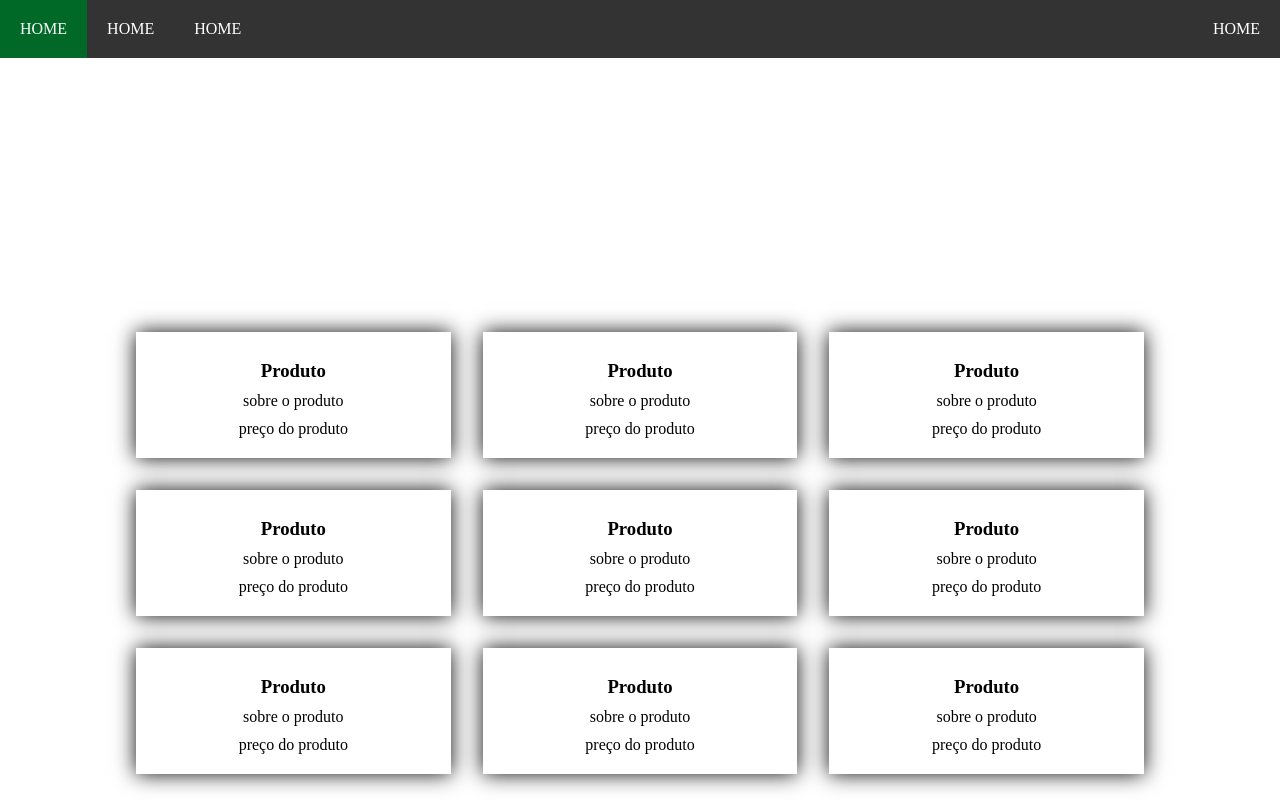
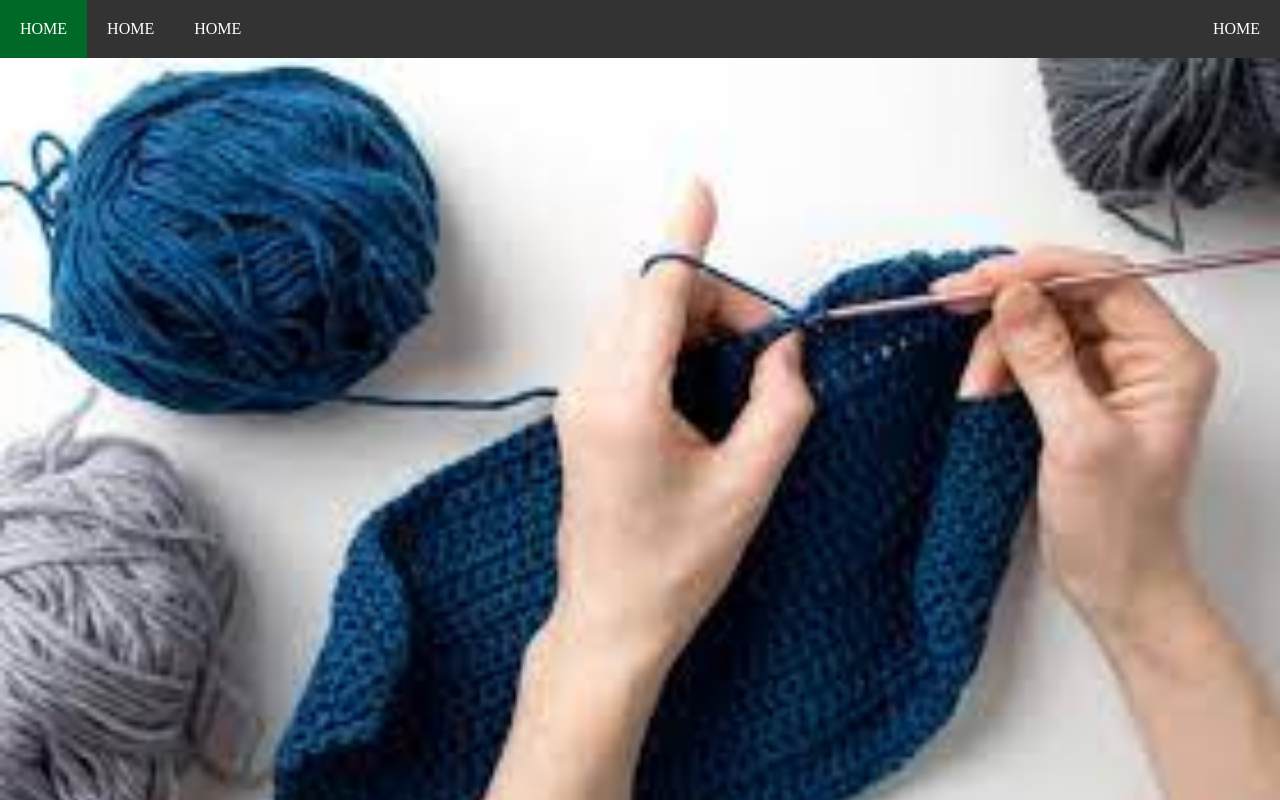
Before and after one commit to DanLoose/ProjetoFiosEFormas, a plain HTML site: page index.html in a window 1280 px wide. Shown: the top 800 px of the page. Drawn offline with Linux system fonts and the light colour scheme.

Commit message:
bar-top sticky, img home

```diff
--- a/CSS/style.css
+++ b/CSS/style.css
@@ -5,7 +5,7 @@
 }
 
 /* BAR-TOP SETTINGS */
-.bar-top{background-color: #333; color: #fff; overflow:hidden;}
+.bar-top{background-color: #333; color: #fff; overflow:hidden; position: sticky;top: 0; z-index: 1;}
 .bar-top > ul{list-style-type: none;}
 .bar-top li{float: left; padding: 20px 20px;}
 .bar-top li:hover:not(.active){background-color: gray;}
@@ -18,6 +18,8 @@
 .card{box-shadow: 0px 0px 20px rgb(14, 14, 14);text-align: center;padding:10px 0 10px 0}
 .card h3, .card p{margin-bottom: 10px;}
 
+/* IMAGE SETTINGS */
+img{width: 100%; height: auto;}
 
 /* GRID SETTINGS  ================================================================== */
 
@@ -31,11 +33,11 @@
 
 /* CLEAR SECTION */
 
-.container:before, .container:after, .row:before, .row:after{
+.container:before, .container:after, .row:before, .row:after, .bar-top:after,.bar-top:before{
     display: table;
     content: " ";
 }
 
-.container:before,.container:after, .row:before, .row:after{
+.container:before,.container:after, .row:before, .row:after, .bar-top:after,.bar-top:before{
     clear: both;
 }
--- a/index.html
+++ b/index.html
@@ -21,9 +21,8 @@
     </nav>
 
     <!-- First Section -->
-    <div class="container">
-        <img src="" alt="">
-    </div>
+    <img src="./Assets/bg.jpg" alt="home-photo">
+
 
     <!-- Product Section - Grid 3 Colums - Grid-base-12 -->
     <div class="container">
```
Also changed, not shown: Assets/bg.jpg (added).
